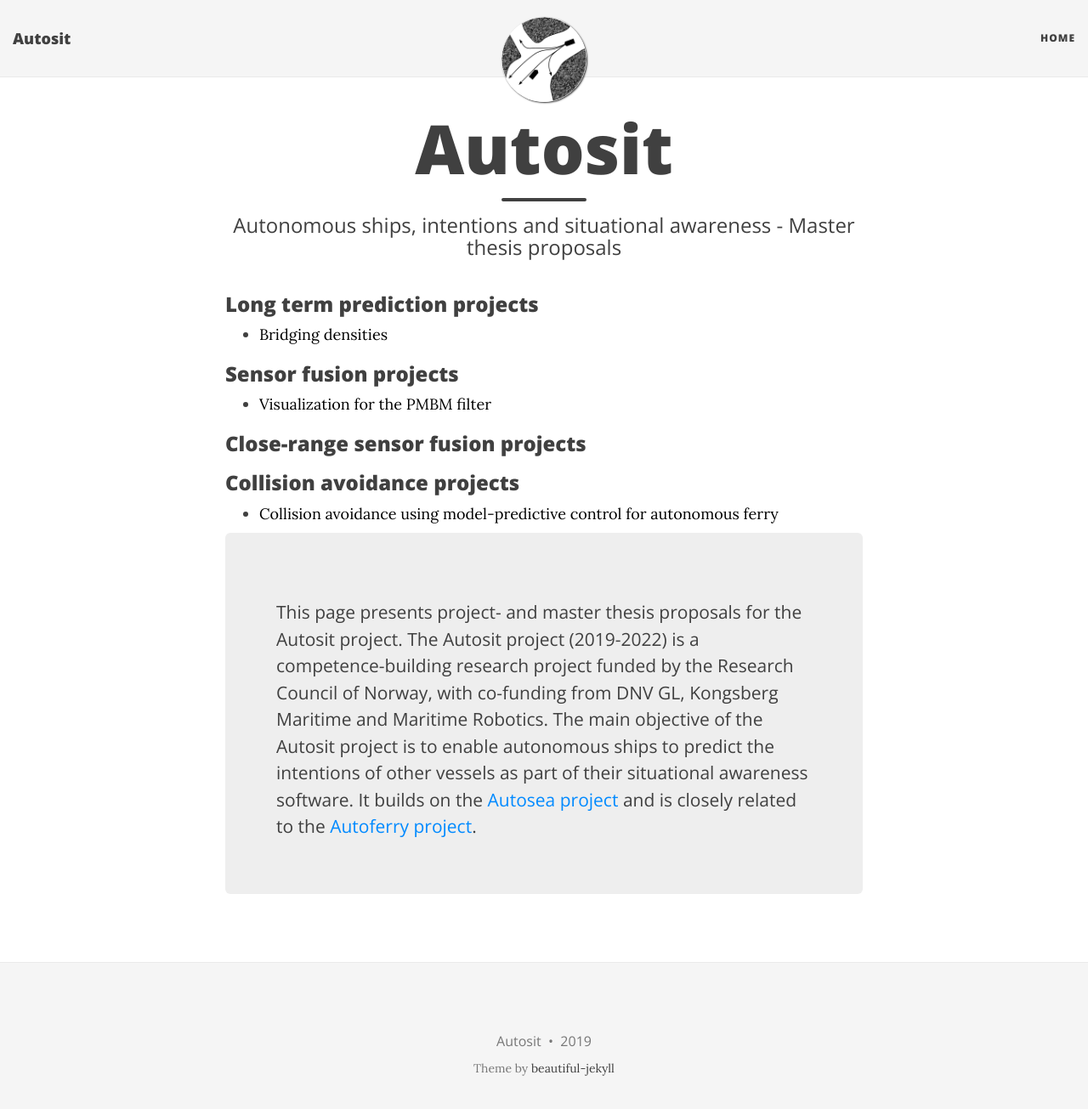
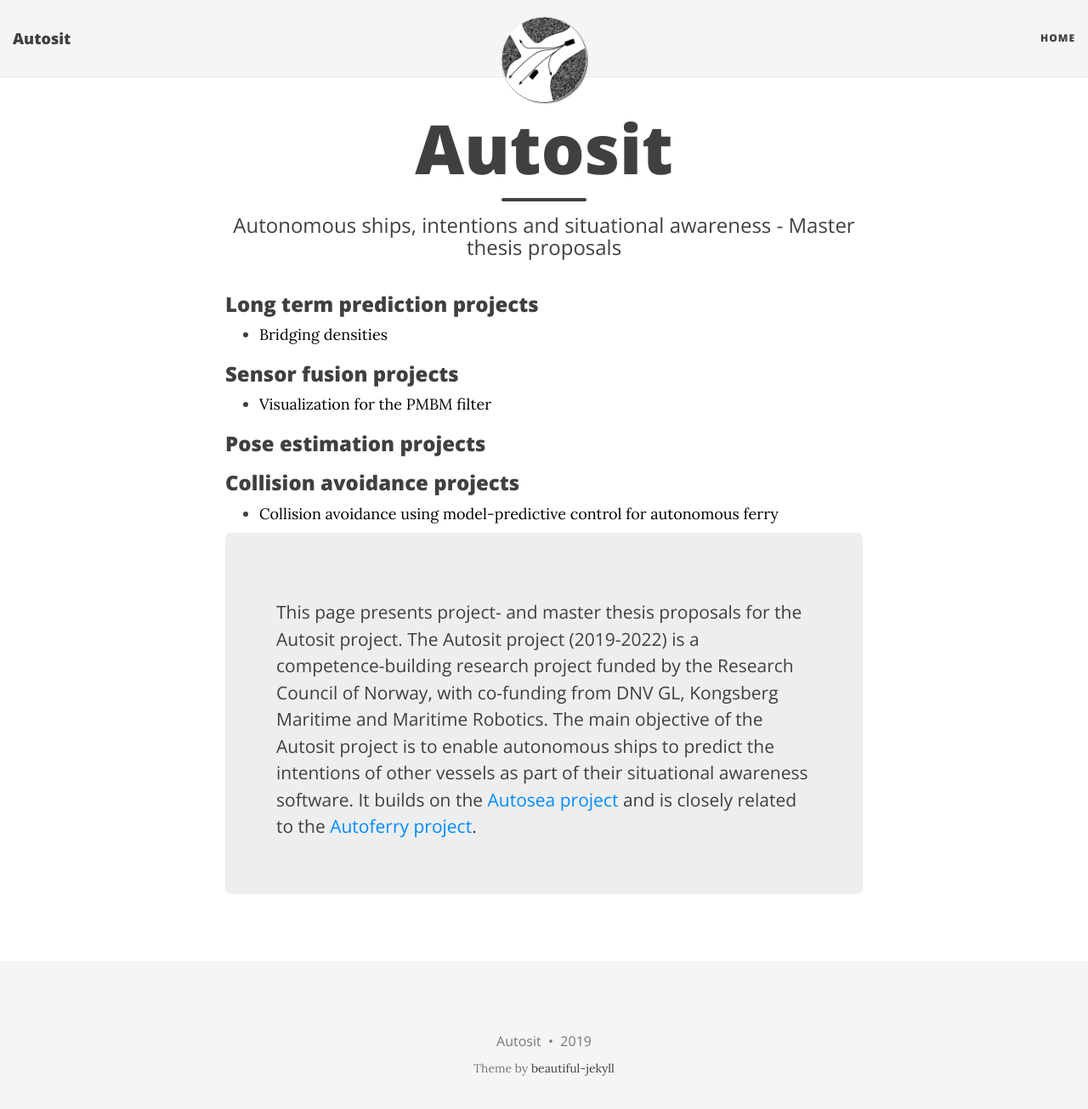
Before and after one commit to autosit/autosit.github.io, a Jekyll site: the page built from index.html, in a window 1280 px wide and 1318 px high. Shown: the top 1305 px of the window at 85% size. Built offline with Jekyll 4.4.1, drawn with Linux system fonts in a browser that asks for light colours; nearby versions of some CDN libraries; the list of posts is cut into pages by our own code.

Commit message:
changed description of WP3 to pose estimation

```diff
--- a/index.html
+++ b/index.html
@@ -21,7 +21,7 @@
     {% endif %}
     {% endfor %}
     </ul>
-    <h3>Close-range sensor fusion projects</h3>
+    <h3>Pose estimation projects</h3>
     <ul>
     {% for post in paginator.posts %}
     {% if post.category == "EOT" %}
```
